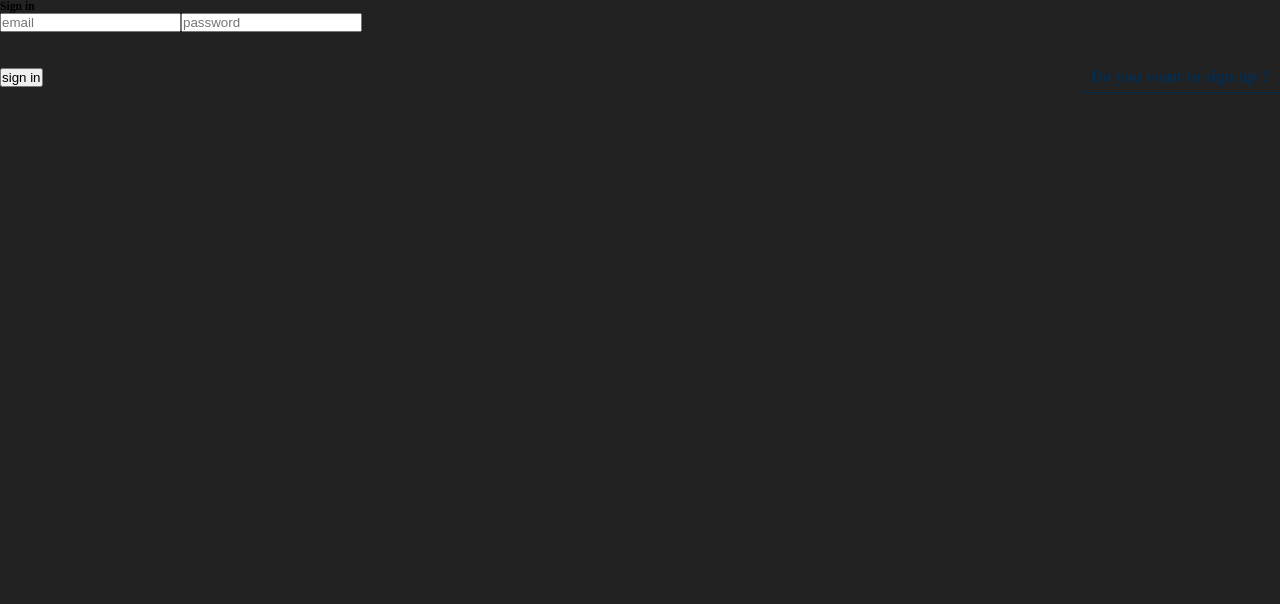
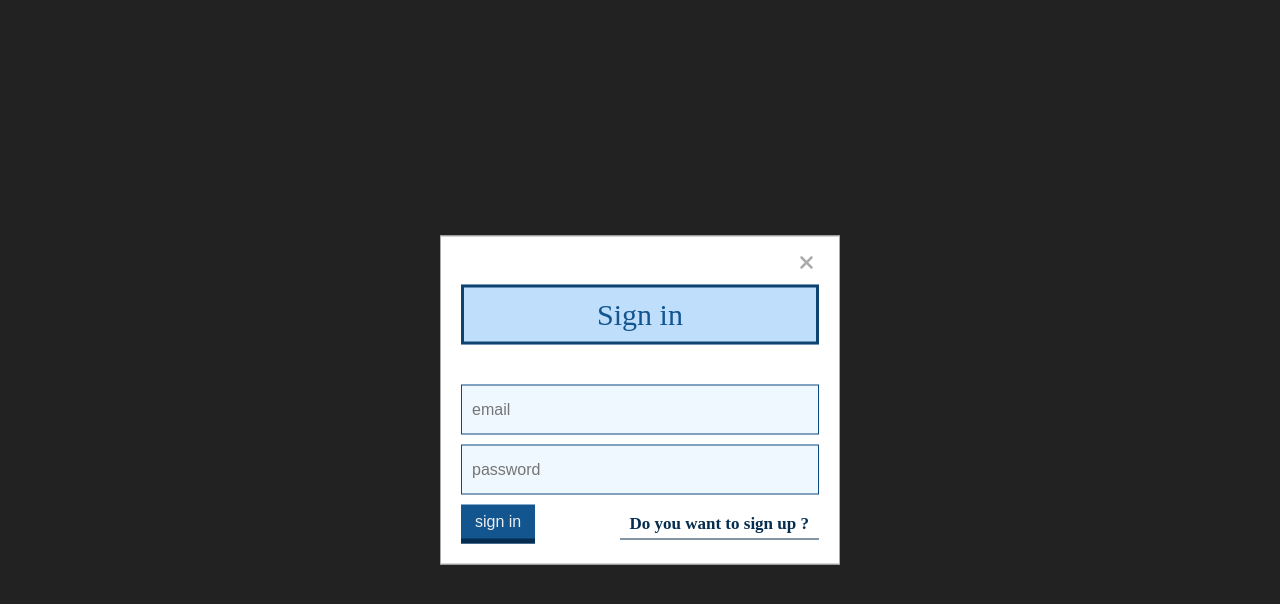
Before and after one commit to Ahmedmeid99/dafter-frontend, a React (Create React App) app: page / in a window 1280 px wide. Shown: the top 604 px of the page. Built offline with nearby package versions, Linux system fonts and the light colour scheme; no server answers; a web font is replaced by a local one.

Commit message:
fix-login-form

```diff
--- a/src/App.css
+++ b/src/App.css
@@ -54,6 +54,30 @@ body {
   width: 101%;
   height: 101%;
   z-index: 99;
+}
+.form-title {
+  text-align: center;
+  font-size: 3rem;
+  font-weight: 400;
+  margin-bottom: 4rem;
+  padding: 1rem;
+  background-color: #bedefb;
+  border: 3px solid #0e4370;
+  color: #12558f;
+}
+.btn-form {
+  font-size: 1.6rem;
+  font-weight: 500;
+  padding: 0.8rem 1.4rem;
+  transition: all 0.5s;
+  cursor: pointer;
+}
+.btn-send {
+  color: #eee;
+  background: #12558f;
+  margin-right: 1rem;
+  border: none;
+  border-bottom: 0.5rem solid #052d50;
 }
 .list-bg {
   position: fixed;
--- a/src/Ui/form/Form.js
+++ b/src/Ui/form/Form.js
@@ -9,15 +9,16 @@ const Form = (props) => {
     const closeForm = () => {
         props.closeForm()
     }
+    const isLoginform = props.formType == 'Submit'
     return (
         <form className={ classes.form } onSubmit={ submitHandler }>
             <div className={ classes.btn_close_form }><FontAwesomeIcon className={ classes.icon } icon={ faXmark } onClick={ closeForm } /></div>
             {/* (children) input & textarea */ }
             { props.children }
-            <div className={ classes["btns-flex"] }>
+            { !isLoginform && <div className={ classes["btns-flex"] }>
                 <div className={ `${classes["btn-form"]} ${classes["btn-send"]}` } onClick={ submitHandler }>{ props.formType }</div>
                 <div className={ `${classes["btn-form"]} ${classes["btn-cancle"]}` } onClick={ closeForm }>Cancle</div>
-            </div>
+            </div> }
         </form>
     )
 }
--- a/src/Ui/form/Form.module.css
+++ b/src/Ui/form/Form.module.css
@@ -19,16 +19,7 @@
 .form ::placeholder {
   font-size: 1.6rem;
 }
-.form-title {
-  text-align: center;
-  font-size: 3rem;
-  font-weight: 400;
-  margin-bottom: 4rem;
-  padding: 1rem;
-  background-color: #bedefb;
-  border: 3px solid #0e4370;
-  color: #12558f;
-}
+
 .input {
   width: 100%;
   height: 5rem;
--- a/src/pages/LoginPage.js
+++ b/src/pages/LoginPage.js
@@ -1,7 +1,9 @@
 import { useState, useRef, useEffect } from "react"
 import { useDispatch } from "react-redux"
 import { useNavigate } from "react-router-dom"
-
+import { URL } from "../Api/variables"
+import Form from "../Ui/form/Form"
+import Input from "../Ui/form/Input"
 const Login = () => {
     //
     const [isLogin, setIsLogin] = useState(true)
@@ -12,10 +14,8 @@ const Login = () => {
     const toggleHandler = () => setIsLogin(!isLogin)
 
     //////////////////////////////////////
-    const URL = "https://dafter-backend-production.up.railway.app"
     //////////////////////////////////////
     const submitHandler = async (e) => {
-        e.preventDefault()
         if (isLogin) {
             const response = await fetch(`${URL}/api/users/login`, {
                 method: 'POST',
@@ -54,17 +54,46 @@ const Login = () => {
             navigate('/')
         }
     }, [])
-    return (<form className='form' onSubmit={ submitHandler }>
+    return (
+        <Form
+            submitHandler={ submitHandler }
+            formType={ 'Submit' }
+        >
             <h3 className='form-title'>{ isLogin ? 'Sign in' : 'Sign up' }</h3>
-        { !isLogin && <input ref={ nameInput } className={ 'input mb-3' } type="text" placeholder='name' /> }
-        <input ref={ emailInput } className={ 'input mb-3' } type="email" placeholder='email' />
-        <input ref={ passwordInput } className={ 'input mb-3' } type="password" placeholder='password' />
+            { !isLogin &&
+                <Input
+                    type='text'
+                    placeholder="name"
+                    input_ref={ nameInput }
+                />
+            }
+            <Input
+                type='email'
+                placeholder="email"
+                input_ref={ emailInput }
+            />
+            <Input
+                type='password'
+                placeholder="password"
+                input_ref={ passwordInput }
+            />
             <div className="action">
                 <button className='btn-form btn-send'>{ !isLogin ? 'sign up' : 'sign in' }</button>
                 { !isLogin && <p onClick={ toggleHandler } className="toggle-text">Do you want to sign in ? </p> }
                 { isLogin && <p onClick={ toggleHandler } className="toggle-text">Do you want to sign up ? </p> }
             </div>
-    </form>)
+        </Form>)
+    // <form className='form' onSubmit={ submitHandler }>
+    //     <h3 className='form-title'>{ isLogin ? 'Sign in' : 'Sign up' }</h3>
+    //     { !isLogin && <input ref={ nameInput } className={ 'input mb-3' } type="text" placeholder='name' /> }
+    //     <input ref={ emailInput } className={ 'input mb-3' } type="email" placeholder='email' />
+    //     <input ref={ passwordInput } className={ 'input mb-3' } type="password" placeholder='password' />
+    //     <div className="action">
+    //         <button className='btn-form btn-send'>{ !isLogin ? 'sign up' : 'sign in' }</button>
+    //         { !isLogin && <p onClick={ toggleHandler } className="toggle-text">Do you want to sign in ? </p> }
+    //         { isLogin && <p onClick={ toggleHandler } className="toggle-text">Do you want to sign up ? </p> }
+    //     </div>
+    // </form>)
 }
 
 export default Login
```
Lines whose indentation alone changed are shown as unchanged.
